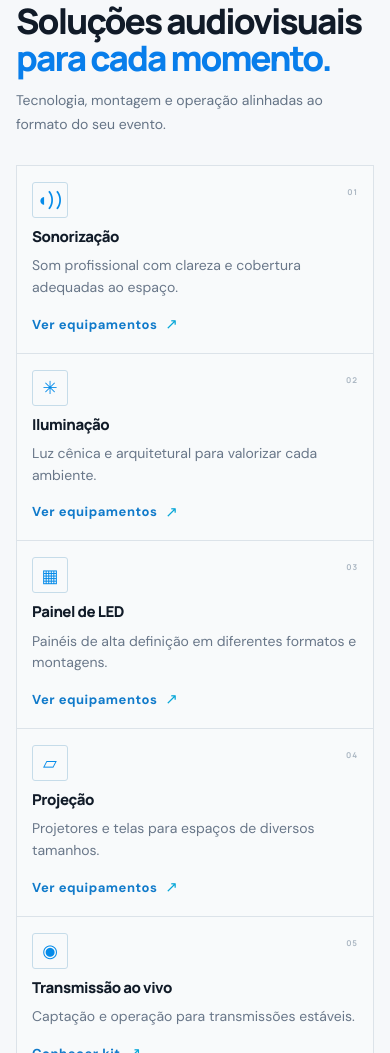
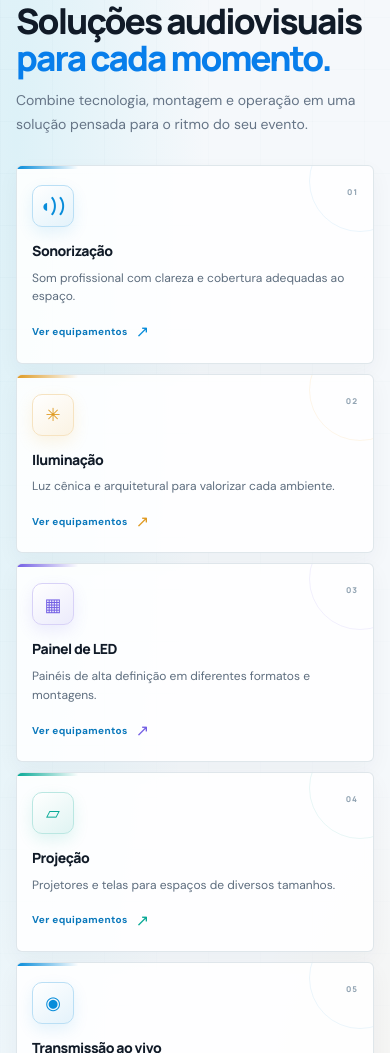
Before and after one commit to jhonicardoso/brave-bear-events, a plain HTML site: page index.html in a window 390 px wide. Shown: the part 947-2000 px from the top of the page. Drawn offline with Linux system fonts and the light colour scheme.

Commit message:
Polish solutions section and responsive navigation

```diff
--- a/index.html
+++ b/index.html
@@ -23,7 +23,7 @@
   <link rel="preconnect" href="https://fonts.googleapis.com">
   <link rel="preconnect" href="https://fonts.gstatic.com" crossorigin>
   <link href="https://fonts.googleapis.com/css2?family=DM+Sans:wght@400;500;600;700&family=Manrope:wght@400;500;600;700;800&display=swap" rel="stylesheet">
-  <link rel="stylesheet" href="styles.css?v=20261023">
+  <link rel="stylesheet" href="styles.css?v=20261023-2">
   <link rel="stylesheet" href="interactivity.css?v=20261023">
   <script type="application/ld+json">
   {
@@ -99,7 +99,7 @@
             <p class="eyebrow eyebrow-dark"><span class="eyebrow-line"></span> EXPERIÊNCIA INTEGRADA</p>
             <h2 id="solutions-title">Soluções audiovisuais <span>para cada momento.</span></h2>
           </div>
-          <p class="section-intro">Tecnologia, montagem e operação alinhadas ao formato do seu evento.</p>
+          <p class="section-intro">Combine tecnologia, montagem e operação em uma solução pensada para o ritmo do seu evento.</p>
         </div>
         <div class="service-grid">
           <article class="service-card"><span class="service-number">01</span><div class="service-icon icon-audio" aria-hidden="true">◖))</div><h3>Sonorização</h3><p>Som profissional com clareza e cobertura adequadas ao espaço.</p><a href="equipamentos.html?categoria=audio">Ver equipamentos <span>↗</span></a></article>
--- a/styles.css
+++ b/styles.css
@@ -83,24 +83,39 @@ button, a { -webkit-tap-highlight-color: transparent; }
 
 .section { padding-block: 110px; }
 .section-light { color: var(--paper-ink); background: var(--paper); }
+#solucoes { position: relative; isolation: isolate; overflow: hidden; background: radial-gradient(ellipse at 8% 12%, rgba(22,184,219,.12), transparent 33%), radial-gradient(ellipse at 91% 48%, rgba(255,177,78,.11), transparent 30%), linear-gradient(135deg,#f5f8fb 0%,#f8fafc 52%,#f1f6fa 100%); }
+#solucoes::before { position: absolute; z-index: -1; inset: 0; background-image: linear-gradient(rgba(17,69,102,.035) 1px,transparent 1px),linear-gradient(90deg,rgba(17,69,102,.035) 1px,transparent 1px); background-size: 52px 52px; content: ""; mask-image: linear-gradient(135deg,rgba(0,0,0,.48),transparent 72%); pointer-events: none; }
+#solucoes > .wrap { position: relative; }
 .section-heading { margin-bottom: 45px; }
 .heading-split { display: grid; grid-template-columns: minmax(0, 1.15fr) minmax(240px, .7fr); align-items: end; gap: 60px; }
 .eyebrow-dark { color: #59697a; }
 .section h2, .interactive-section h2, .equipment-section h2, .about-section h2, .quote-copy h2, .contact-strip h2 { max-width: 660px; font-size: clamp(36px, 4.7vw, 56px); }
 .section h2 span { color: #087eeb; }
 .section-intro { max-width: 440px; margin: 0 0 5px; color: var(--paper-muted); font-size: 14px; line-height: 1.8; }
-.service-grid { display: grid; grid-template-columns: repeat(4, minmax(0, 1fr)); border-top: 1px solid #dce3e9; border-left: 1px solid #dce3e9; }
-.service-card { position: relative; min-height: 262px; padding: 27px 23px 22px; border-right: 1px solid #dce3e9; border-bottom: 1px solid #dce3e9; background: #f8fafb; transition: background .25s ease, transform .25s ease; }
-.service-card:hover { z-index: 1; background: #fff; transform: translateY(-4px); box-shadow: 0 18px 50px rgba(16,35,55,.08); }
-.service-number { position: absolute; top: 22px; right: 22px; color: #aab6c2; font-family: var(--font-display); font-size: 10px; font-weight: 700; letter-spacing: .12em; }
-.service-icon { display: grid; width: 40px; height: 40px; place-items: center; margin-bottom: 24px; border: 1px solid #c6dce9; border-radius: 3px; color: #058be9; font-family: var(--font-display); font-size: 21px; font-weight: 600; }
+.service-grid { display: grid; grid-template-columns: repeat(4, minmax(0, 1fr)); gap: 13px; }
+.service-card { --service-accent: #078cda; --service-tint: rgba(7,140,218,.1); position: relative; min-height: 250px; padding: 25px 22px 21px; overflow: hidden; border: 1px solid rgba(20,69,102,.13); border-radius: 7px; background: rgba(255,255,255,.87); box-shadow: 0 8px 22px rgba(15,51,78,.045); transition: background .25s ease, border-color .25s ease, transform .25s ease, box-shadow .25s ease; }
+.service-card:nth-child(4n + 2) { --service-accent: #df9a22; --service-tint: rgba(242,178,66,.15); }
+.service-card:nth-child(4n + 3) { --service-accent: #735fe4; --service-tint: rgba(115,95,228,.12); }
+.service-card:nth-child(4n) { --service-accent: #08a996; --service-tint: rgba(8,169,150,.12); }
+.service-card::before { position: absolute; top: 0; right: 0; left: 0; height: 3px; transform: scaleX(.2); transform-origin: left; background: linear-gradient(90deg,var(--service-accent),transparent 86%); content: ""; transition: transform .35s cubic-bezier(.2,.7,.1,1); }
+.service-card::after { position: absolute; top: -36px; right: -38px; width: 100px; aspect-ratio: 1; border: 1px solid var(--service-tint); border-radius: 50%; content: ""; pointer-events: none; transition: transform .35s ease, opacity .35s ease; opacity: .75; }
+.service-card:hover, .service-card:focus-within { z-index: 1; border-color: color-mix(in srgb,var(--service-accent) 43%,white); background: #fff; transform: translateY(-5px); box-shadow: 0 18px 40px rgba(16,54,80,.12); }
+.service-card:hover::before, .service-card:focus-within::before { transform: scaleX(1); }
+.service-card:hover::after, .service-card:focus-within::after { transform: scale(1.25); opacity: 1; }
+.service-card.reveal-pending:nth-child(4n + 2) { transition-delay: .07s; }
+.service-card.reveal-pending:nth-child(4n + 3) { transition-delay: .14s; }
+.service-card.reveal-pending:nth-child(4n) { transition-delay: .21s; }
+.service-number { position: absolute; top: 23px; right: 20px; color: #92a4b3; font-family: var(--font-display); font-size: 10px; font-weight: 800; letter-spacing: .12em; }
+.service-icon { position: relative; z-index: 1; display: grid; width: 48px; height: 48px; place-items: center; margin-bottom: 21px; border: 1px solid color-mix(in srgb,var(--service-accent) 28%,white); border-radius: 12px; color: var(--service-accent); background: linear-gradient(145deg,#fff,var(--service-tint)); font-family: var(--font-display); font-size: 23px; font-weight: 700; box-shadow: 0 6px 16px var(--service-tint); transition: transform .3s ease, box-shadow .3s ease; }
+.service-card:hover .service-icon, .service-card:focus-within .service-icon { transform: translateY(-3px) rotate(-5deg) scale(1.06); box-shadow: 0 10px 22px var(--service-tint); }
 .icon-audio { font-size: 14px; }
 .icon-projection, .icon-build { font-size: 26px; }
 .icon-light { font-size: 23px; }
-.service-card h3 { margin: 0 0 8px; font-family: var(--font-display); font-size: 16px; font-weight: 800; letter-spacing: -.03em; }
-.service-card p { min-height: 65px; margin: 0 0 12px; color: #697789; font-size: 11px; line-height: 1.7; }
-.service-card > a { display: inline-flex; gap: 11px; align-items: center; color: #107aca; font-size: 9px; font-weight: 700; letter-spacing: .04em; }
-.service-card > a span { color: #08a7d8; font-size: 15px; }
+.service-card h3 { margin: 0 0 8px; font-family: var(--font-display); font-size: 17px; font-weight: 800; letter-spacing: -.035em; }
+.service-card p { min-height: 62px; margin: 0 0 12px; color: #5d6d7e; font-size: 12px; line-height: 1.65; }
+.service-card > a { display: inline-flex; gap: 9px; align-items: center; color: #0877bb; font-size: 10px; font-weight: 800; letter-spacing: .035em; transition: color .2s ease, gap .2s ease; }
+.service-card > a:hover, .service-card > a:focus-visible { gap: 13px; color: #075995; }
+.service-card > a span { color: var(--service-accent); font-size: 16px; }
 
 .led-planner { position: relative; display: grid; grid-template-columns: auto minmax(0, 1fr) auto; align-items: center; gap: 26px; margin-top: 28px; padding: 30px 34px; overflow: hidden; border: 1px solid #dce3e9; background: linear-gradient(115deg, #fff 0%, #edf7fc 100%); box-shadow: 0 10px 28px rgba(9,62,103,.04); transition: transform .25s ease, border-color .25s ease, box-shadow .25s ease, background .25s ease; }
 .led-planner::before { position: absolute; inset: 0 auto 0 0; width: 3px; background: linear-gradient(180deg, #04a5ed, #28d5ec); content: ""; }
@@ -729,6 +744,38 @@ button, a { -webkit-tap-highlight-color: transparent; }
   .hero h1 { font-size: clamp(40px, 11.8vw, 54px); }
   .service-card p { font-size: 14px; }
 }
+@media (min-width: 851px) {
+  .main-nav { justify-content: flex-end; gap: clamp(10px, 1.35vw, 19px); }
+  .main-nav > a:not(.button) { position: relative; padding-block: 10px; white-space: nowrap; }
+  .main-nav > a:not(.button)::after { position: absolute; right: 0; bottom: 3px; left: 0; height: 2px; transform: scaleX(0); transform-origin: left; background: linear-gradient(90deg,var(--cyan),var(--blue)); content: ""; transition: transform .22s ease; }
+  .main-nav > a:not(.button):hover::after, .main-nav > a:not(.button):focus-visible::after { transform: scaleX(1); }
+  .nav-quote { flex: 0 0 auto; border-radius: 5px; }
+}
+@media (min-width: 851px) and (max-width: 1100px) {
+  .header-inner { gap: 15px; }
+  .header-inner .brand-lockup img { width: 168px; }
+  .main-nav { gap: 8px; }
+  .main-nav > a:not(.button) { font-size: 10px; }
+  .main-nav .nav-quote { min-height: 42px; gap: 8px; padding-inline: 10px; font-size: 10px; }
+}
+@media (max-width: 850px) {
+  .menu-toggle { border-radius: 6px; background: rgba(255,255,255,.035); transition: border-color .2s ease, background .2s ease; }
+  .menu-toggle:hover, .menu-toggle:focus-visible { border-color: rgba(32,215,239,.55); background: rgba(32,215,239,.08); }
+  .main-nav { max-height: calc(100svh - 70px); overflow-y: auto; padding-inline: max(24px,calc((100vw - 680px)/2)); border-top: 1px solid rgba(255,255,255,.08); }
+  .main-nav > a:not(.button) { display: flex; min-height: 54px; align-items: center; justify-content: space-between; padding: 13px 5px; font-size: 15px; transition: color .2s ease, padding .2s ease; }
+  .main-nav > a:not(.button)::after { width: 6px; height: 6px; border: 1px solid rgba(32,215,239,.8); border-radius: 50%; content: ""; box-shadow: 0 0 12px rgba(32,215,239,.34); }
+  .main-nav > a:not(.button):hover, .main-nav > a:not(.button):focus-visible { padding-inline: 10px; color: #fff; }
+  .main-nav .nav-quote { width: 100%; min-height: 54px; justify-content: center; margin-top: 22px; border-radius: 5px; }
+}
+@media (max-width: 600px) {
+  #solucoes { background: radial-gradient(ellipse at 4% 8%,rgba(22,184,219,.11),transparent 36%),radial-gradient(ellipse at 100% 56%,rgba(255,177,78,.1),transparent 32%),#f5f8fb; }
+  .service-grid { gap: 10px; }
+  .service-card { min-height: 0; padding: 19px 15px 17px; border-radius: 6px; }
+  .service-icon { width: 42px; height: 42px; margin-bottom: 15px; border-radius: 10px; }
+  .service-card h3 { padding-right: 32px; font-size: 14px; }
+  .service-card p { min-height: 0; margin-bottom: 12px; font-size: 12px; }
+  .service-card > a { font-size: 10px; }
+}
 @media (prefers-reduced-motion: reduce) {
   *, *::before, *::after { scroll-behavior: auto !important; animation-duration: .01ms !important; animation-iteration-count: 1 !important; transition-duration: .01ms !important; }
   .client-track.is-ready { animation-duration: 76s !important; animation-iteration-count: infinite !important; }
```
